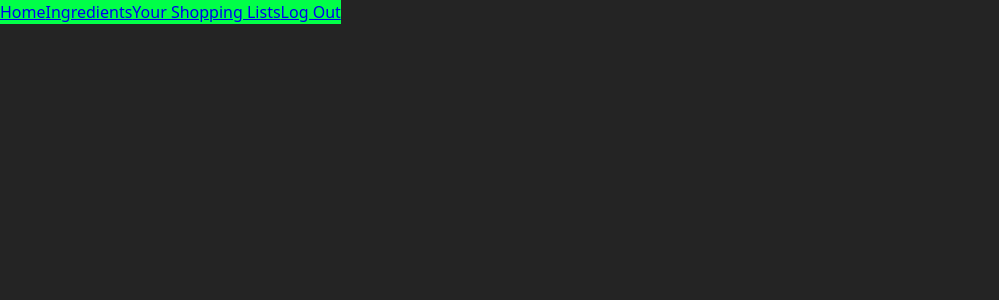
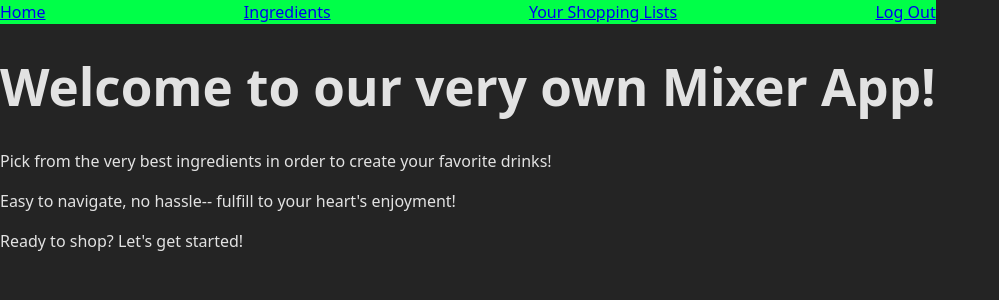
Before and after one commit to mdean317/tequila-mockingboard-FE, a React (Vite) app: page / in a window 1280 px wide. Shown: the top 300 px of the page, without its empty margins (0-999 px from the left). Built offline with nearby package versions, Linux system fonts and the light colour scheme; no server answers.

Commit message:
quick fix to homepage route to function as intended

```diff
--- a/src/App.jsx
+++ b/src/App.jsx
@@ -3,7 +3,7 @@
 //import ContactUs from './components/ContactUs';
 //import Edit from './components/Edit';
 import ShoppingList from './assets/components/ShoppingList/ShoppingList';
-//import Home from './components/Home';
+import Home from './assets/components/Homepage/Homepage';
 //import HowWeStarted from './components/HowWeStarted';
 import Navbar from './assets/components/NavBar/NavBar';
 import IngredientDisplay from './assets/components/IngredientDisplay/IngredientDisplay';
@@ -58,7 +58,7 @@
     <div className="app-container">
       <Navbar user={user} />
       <Routes>
-        {<Route path="/" element={<div/>} />}
+        {<Route path="/" element={<Home />} />}
         {<Route path="/ingredients" element=
               {<IngredientDisplay
               allIngredients={allIngredients}
--- a/src/assets/components/Homepage/Homepage.jsx
+++ b/src/assets/components/Homepage/Homepage.jsx
@@ -1,5 +1,5 @@
-import React from "react";
-import bagImage from "./images/bag.png";
+// import React from "react";
+// import bagImage from "./images/bag.png";
 
 const Home = () => {
   return (
```
